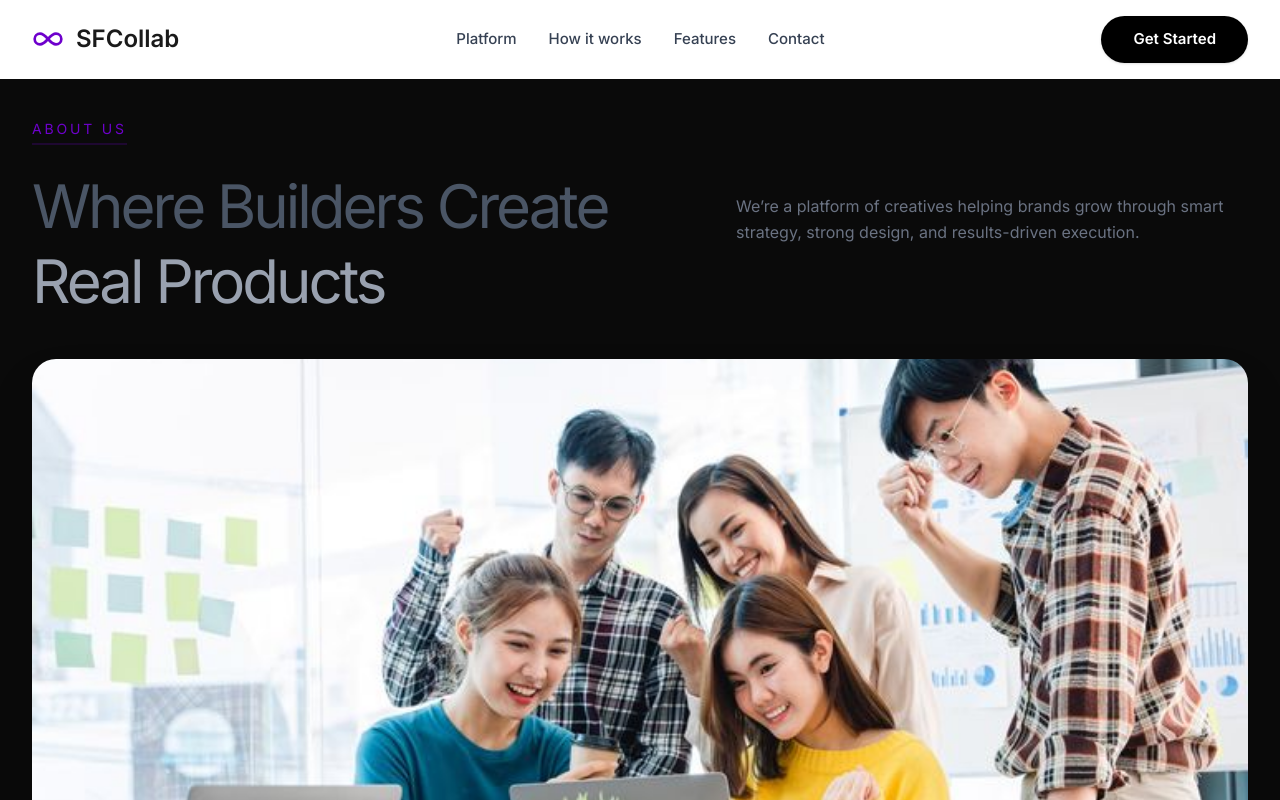
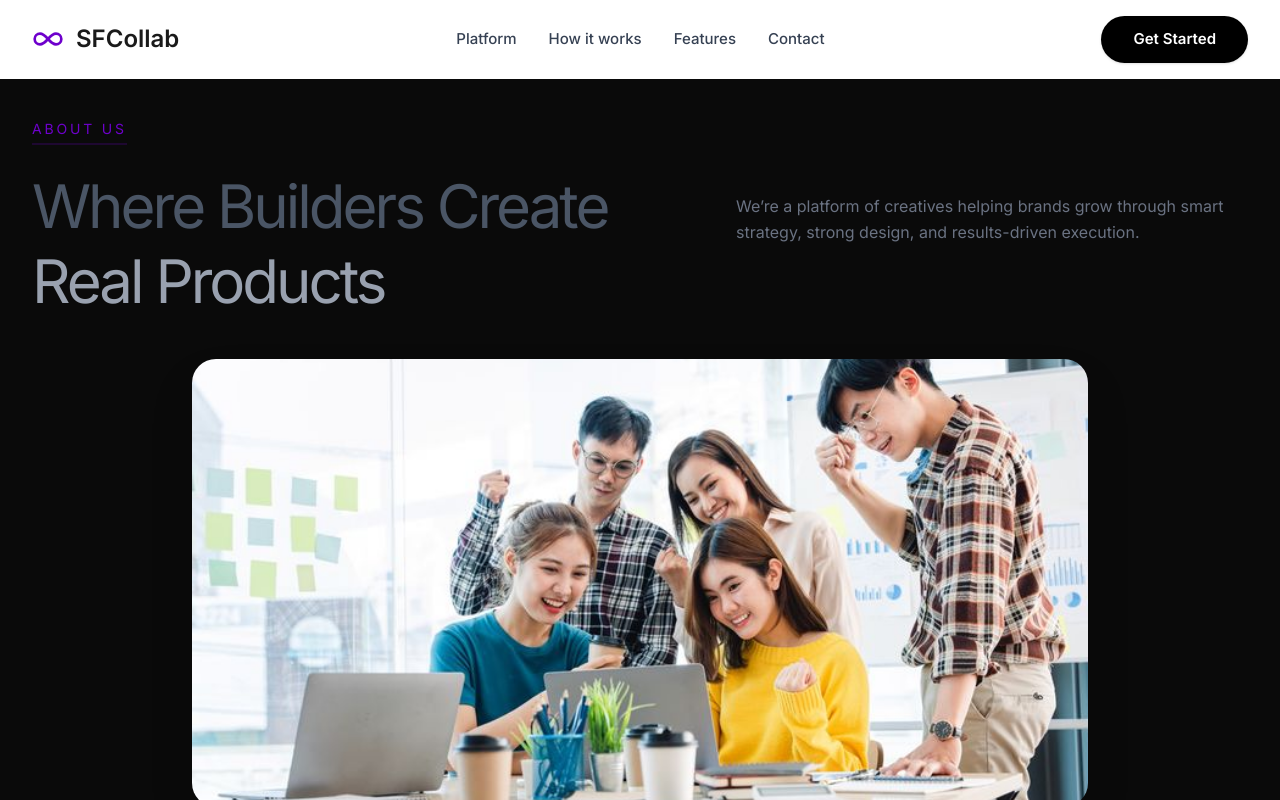
Before and after one commit to StephenOnyeka/SFCollab-UI, a Next.js app: page /about in a window 1280 px wide. Shown: the top 800 px of the page. Built offline with nearby package versions, Linux system fonts and the light colour scheme.

Commit message:
changes to the about hero section

```diff
--- a/components/Solution.tsx
+++ b/components/Solution.tsx
@@ -43,7 +43,8 @@ export default function Solution() {
           <span className="text-[#6E00CC] font-normal tracking-[0.2em] uppercase text-sm border-b-2 border-[#6E00CC]/20 pb-1">
             The Solution
           </span>
-            <h2 className="text-[42px] md:text-[60px] font-normal text-[#1A1A1A] leading-tight tracking-tighter max-w-4xl">
+            {/* <h2 className="text-[42px] md:text-[60px] font-normal text-[#1A1A1A] leading-tight tracking-tighter max-w-4xl"> */}
+            <h2 className="text-4xl md:text-6xl font-normal text-[#1A1A1A] leading-tight tracking-tighter max-w-4xl">
               The first integrated environment for <span className="bg-clip-text text-transparent bg-linear-to-r from-[#6E00CC] to-[#A855F7]">venture formation.</span>
             </h2>
             <p className="text-lg text-gray-500 max-w-2xl leading-relaxed">
--- a/components/about/AboutHero.tsx
+++ b/components/about/AboutHero.tsx
@@ -33,7 +33,7 @@ export default function AboutHero() {
 
   {/* IMAGE */}
   <div className="px-6 lg:px-8">
-    <div className="relative aspect-[8/4] w-full rounded-3xl overflow-hidden shadow-2xl">
+    <div className="relative aspect-8/4 max-w-4xl mx-auto rounded-3xl overflow-hidden shadow-2xl">
       <Image
         src="/images/r.jpg"
         alt="Marketing experts collaborating"
@@ -45,7 +45,7 @@ export default function AboutHero() {
   </div>
 
 </section>
-  );
+);
 }
 
 
```
